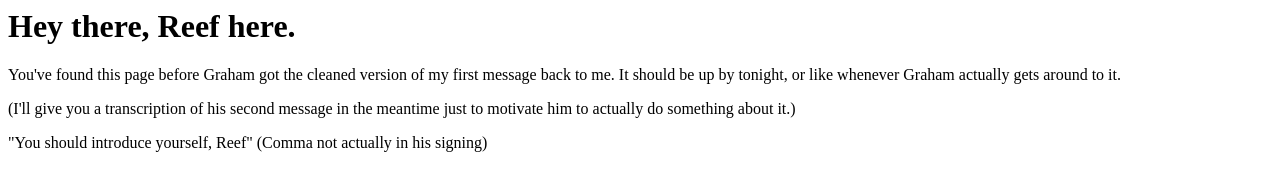
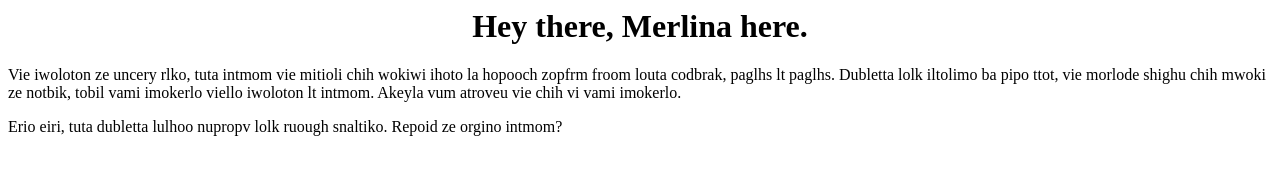
Before and after one commit to Kriffen/Kriffen, a plain HTML site: page index.html in a window 1280 px wide. Drawn offline with Linux system fonts and the light colour scheme.

Commit message:
Update index.html

```diff
--- a/index.html
+++ b/index.html
@@ -8,9 +8,8 @@
         <video width="600" controls hidden>
             <source src="" type="video/mp4">
         </video>
-        <h1 id = "Header">Hey there, Reef here.</h1>
-        <p>You've found this page before Graham got the cleaned version of my first message back to me. It should be up by tonight, or like whenever Graham actually gets around to it.</p>
-        <p>(I'll give you a transcription of his second message in the meantime just to motivate him to actually do something about it.)</p>
-        <p>"You should introduce yourself, Reef" (Comma not actually in his signing)</p>
+        <h1 id = "Header" style = "text-align: center">Hey there, Merlina here.</h1>
+        <p>Vie iwoloton ze uncery rlko, tuta intmom vie mitioli chih wokiwi ihoto la hopooch zopfrm froom louta codbrak, paglhs lt paglhs. Dubletta lolk iltolimo ba pipo ttot, vie morlode shighu chih mwoki ze notbik, tobil vami imokerlo viello iwoloton lt intmom. Akeyla vum atroveu vie chih vi vami imokerlo.</p>
+        <p>Erio eiri, tuta dubletta lulhoo nupropv lolk ruough snaltiko. Repoid ze orgino intmom?</p>
     </body>
 </html>
```
